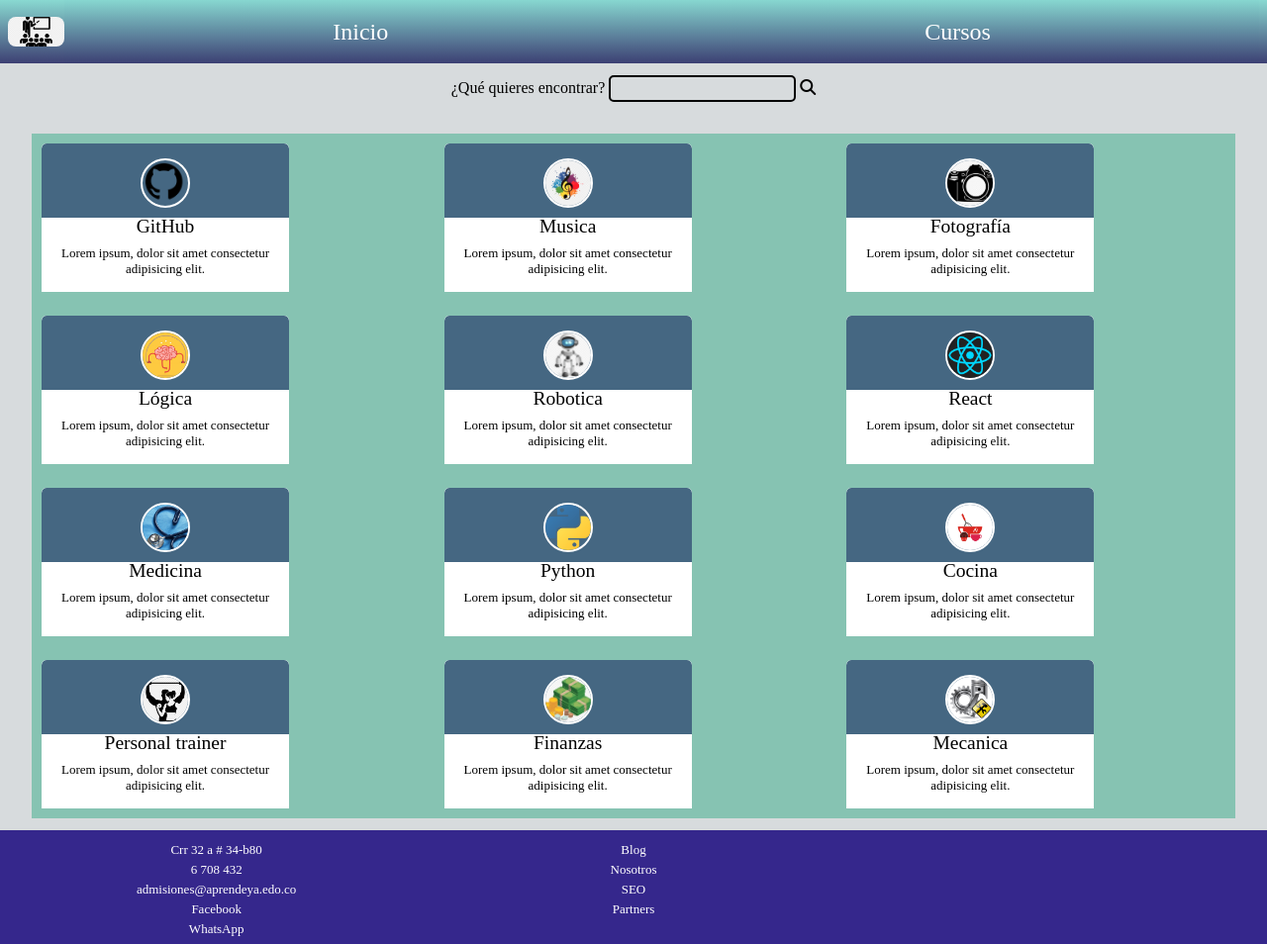
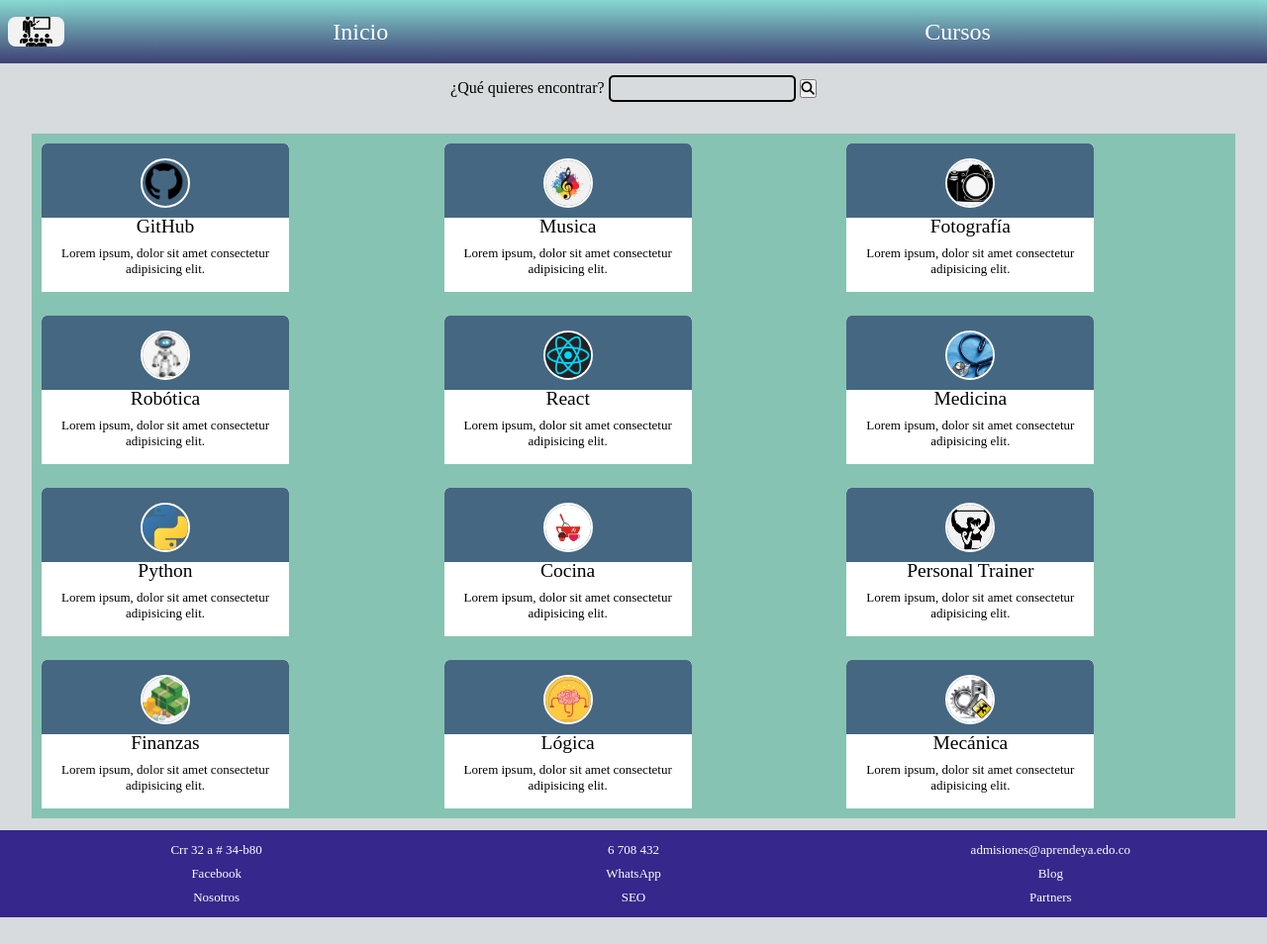
Before and after one commit to magualteros/bit01website, a plain HTML site: page cursos.html in a window 1280 px wide. Shown: the whole page at 99% size. After the commit the page ends 927 px from the top, so only its background shows below. Drawn offline with Linux system fonts and the light colour scheme.

Commit message:
Mejorando contenido dinamico

```diff
--- a/assets/css/cursos.css
+++ b/assets/css/cursos.css
@@ -3,10 +3,10 @@
     height:auto;
 }
 
-#search label{
+#section-search label{
    color: #000;
 }
-#search input{
+#section-search input{
     border: 2px solid #000;
     border-radius: 5px;
     color:#000;
--- a/assets/css/styles.css
+++ b/assets/css/styles.css
@@ -5,12 +5,12 @@
     list-style: none;
     box-sizing: border-box;
     /* Color Theme Swatches in Hex */
---color-azul: #3D4073;
---color-black: #1A1E26;
---color-gris:#d7dbdd;
+--color-azul:#3D4073;
+--color-azul2:#35278C;
+--color-azul3:#5155A6;
+--color-black:#1A1E26;
+--color-gris: #d7dbdd;
 --color-blanco:#fff;
---color-azul2: #35278C;
---color-azul3: #5155A6;
 --color-verde: #022623;
 --color-aguaMarina: #89D9D1;
 --color-naranja: #BF8665;
@@ -50,8 +50,7 @@
     width: 60px;
     height: 30px;
 }
-.logo  img{
-
+.logo img{
     border-radius: 8px;
 }
 .menu{
--- /dev/null
+++ b/assets/js/cursos.js
@@ -0,0 +1,103 @@
+const $search = document.getElementById('search');
+const $btnSearch = document.getElementById('btnsearch');
+
+let courses = [
+    {
+        titulo: 'GitHub',
+        imagen: 'http://127.0.0.1:5500/bit01website/assets/images/github.png',
+        descripción:'Lorem ipsum, dolor sit amet consectetur adipisicing elit.'
+    },
+    {
+        titulo: 'Musica',
+        imagen: 'http://127.0.0.1:5500/bit01website/assets/images/musica.png',
+        descripción:'Lorem ipsum, dolor sit amet consectetur adipisicing elit.'
+    },
+    {
+        titulo: 'Fotografía',
+        imagen: 'http://127.0.0.1:5500/bit01website/assets/images/foto.jpg',
+        descripción:'Lorem ipsum, dolor sit amet consectetur adipisicing elit.'
+    },
+    {
+        titulo: 'Robótica',
+        imagen: 'http://127.0.0.1:5500/bit01website/assets/images/robotica.jpg',
+        descripción:'Lorem ipsum, dolor sit amet consectetur adipisicing elit.'
+    },
+    {
+        titulo: 'React',
+        imagen: 'http://127.0.0.1:5500/bit01website/assets/images/react.png',
+        descripción:'Lorem ipsum, dolor sit amet consectetur adipisicing elit.'
+    },
+    {
+        titulo: 'Medicina',
+        imagen: 'http://127.0.0.1:5500/bit01website/assets/images/medicina.jpg',
+        descripción:'Lorem ipsum, dolor sit amet consectetur adipisicing elit.'
+    },
+    {
+        titulo: 'Python',
+        imagen: 'http://127.0.0.1:5500/bit01website/assets/images/python.png',
+        descripción:'Lorem ipsum, dolor sit amet consectetur adipisicing elit.'
+    },
+    {
+        titulo: 'Cocina',
+        imagen: 'http://127.0.0.1:5500/bit01website/assets/images/cocina.jpg',
+        descripción:'Lorem ipsum, dolor sit amet consectetur adipisicing elit.'
+    },
+    {
+        titulo: 'Personal Trainer',
+        imagen: 'http://127.0.0.1:5500/bit01website/assets/images/trainer.png',
+        descripción:'Lorem ipsum, dolor sit amet consectetur adipisicing elit.'
+    },
+    {
+        titulo: 'Finanzas',
+        imagen: 'http://127.0.0.1:5500/bit01website/assets/images/finanzas.jpg',
+        descripción:'Lorem ipsum, dolor sit amet consectetur adipisicing elit.'
+    },
+    {
+        titulo: 'Lógica',
+        imagen: 'http://127.0.0.1:5500/bit01website/assets/images/logica.jpg',
+        descripción:'Lorem ipsum, dolor sit amet consectetur adipisicing elit.'
+    },
+    {
+        titulo: 'Mecánica',
+        imagen: 'http://127.0.0.1:5500/bit01website/assets/images/mecanica.png',
+        descripción:'Lorem ipsum, dolor sit amet consectetur adipisicing elit.'
+    }
+];
+const sectionCourses = document.getElementById('cursos');
+function mostrarCursos(list) {
+
+    list.forEach(curso => {
+        //**** Creando elementos html para seccion de cursos ****
+        const $cardCourse = document.createElement('div');
+        $cardCourse.classList.add('card');
+        const $cardContent = document.createElement('div');
+        $cardContent.classList.add('content-card');
+        const $pictureCurse = document.createElement('picture');
+        const $imgCourse = document.createElement('img');
+        $imgCourse.setAttribute('src', curso.imagen);
+        const $titleCourse = document.createElement('h2');
+        $titleCourse.innerText = '' + curso.titulo;
+        const $desCourse = document.createElement('p');
+        $desCourse.innerText = '' + curso.descripción;
+
+        //**** Ensamblando elementos html ****
+        $pictureCurse.appendChild($imgCourse);
+        $cardContent.appendChild($pictureCurse);
+        $cardContent.appendChild($titleCourse);
+        $cardContent.appendChild($desCourse);
+        $cardCourse.appendChild($cardContent);
+        sectionCourses.appendChild($cardCourse);
+    });
+}
+mostrarCursos(courses);
+let search=null;
+$search.addEventListener('change', (e) => {
+    search = e.target.value;
+    console.log(search);
+});
+
+$btnSearch.addEventListener('click',searchCourse);
+
+function searchCourse(search) {
+
+}
--- a/assets/js/index.js
+++ b/assets/js/index.js
@@ -32,8 +32,7 @@
 
         $formulario.reset();
     } else {
-        $confirmar.innerText = '❌ complete todos los campos'
+        $confirmar.innerText = '❌ Complete todos los campos';
     }
     e.preventDefault();
-
 });
--- a/cursos.html
+++ b/cursos.html
@@ -29,128 +29,27 @@
         </nav>
     </header>
     <main>
-        <section id="search">
+        <section id="section-search">
             <label for="buscar">¿Qué quieres encontrar?</label>
             <span>
-                <input type="search" id="buscar">
-                <i class="fa-solid fa-magnifying-glass"></i>
+                <input type="search" id="search">
+                <button id="btnsearch"><i class="fa-solid fa-magnifying-glass"></i></button>
             </span>
         </section>
         <section id="cursos">
-            <div class="card">
-                <div class="content-card">
-                    <picture>
-                        <img src="./assets/images/github.png" alt="">
-                    </picture>
-                    <h2>GitHub</h2>
-                    Lorem ipsum, dolor sit amet consectetur adipisicing elit.
-                </div>
-            </div>
-            <div class="card">
-                <div class="content-card">
-                    <picture>
-                        <img src="./assets/images/musica.png" alt="">
-                    </picture>
-                    <h2>Musica</h2>
-                    Lorem ipsum, dolor sit amet consectetur adipisicing elit.
-                </div>
-
-            </div>
-            <div class="card">
-                <div class="content-card">
-                    <picture><img src="./assets/images/foto.jpg" alt=""></picture>
-                    <h2>Fotografía</h2>
-                    Lorem ipsum, dolor sit amet consectetur adipisicing elit.
-                </div>
-
-            </div>
-            <div class="card">
-                <div class="content-card">
-                    <picture><img src="./assets/images/logica.jpg" alt=""></picture>
-                    <h2>Lógica</h2>
-                    Lorem ipsum, dolor sit amet consectetur adipisicing elit.
-                </div>
-
-            </div>
-            <div class="card">
-                <div class="content-card">
-                    <picture><img src="./assets/images/robotica.jpg" alt=""></picture>
-                    <h2>Robotica</h2>
-                    Lorem ipsum, dolor sit amet consectetur adipisicing elit.
-                </div>
-
-            </div>
-            <div class="card">
-                <div class="content-card">
-                    <picture><img src="./assets/images/react.png" alt=""></picture>
-                    <h2>React</h2>
-                    Lorem ipsum, dolor sit amet consectetur adipisicing elit.
-                </div>
-
-            </div>
-            <div class="card">
-                <div class="content-card">
-                    <picture><img src="./assets/images/medicina.jpg" alt=""></i></picture>
-                    <h2>Medicina</h2>
-                    Lorem ipsum, dolor sit amet consectetur adipisicing elit.
-                </div>
-
-            </div>
-            <div class="card">
-                <div class="content-card">
-                    <picture><img src="./assets/images/python.png" alt=""></i></picture>
-                    <h2>Python</h2>
-                    Lorem ipsum, dolor sit amet consectetur adipisicing elit.
-                </div>
-            </div>
-            <div class="card">
-                <div class="content-card">
-                    <picture><img src="./assets/images/cocina.jpg" alt=""></picture>
-                    <h2>Cocina</h2>
-                    Lorem ipsum, dolor sit amet consectetur adipisicing elit.
-                </div>
-            </div>
-            <div class="card">
-                <div class="content-card">
-                    <picture><img src="./assets/images/trainer.png" alt=""></picture>
-                    <h2>Personal trainer</h2>
-                    Lorem ipsum, dolor sit amet consectetur adipisicing elit.
-                </div>
-
-            </div>
-            <div class="card">
-                <div class="content-card">
-                    <picture><img src="./assets/images/finanzas.jpg" alt=""></picture>
-                    <h2>Finanzas</h2>
-                    Lorem ipsum, dolor sit amet consectetur adipisicing elit.
-                </div>
-            </div>
-            <div class="card">
-                <div class="content-card">
-                    <picture><img src="./assets/images/mecanica.png" alt=""></picture>
-                    <h2>Mecanica</h2>
-                    Lorem ipsum, dolor sit amet consectetur adipisicing elit.
-                </div>
-
-            </div>
-
         </section>
     </main>
     <footer>
-        <ul>
             <li><a href="#">Crr 32 a # 34-b80</a></li>
             <li><a href="#">6 708 432</a></li>
             <li><a href="#">admisiones@aprendeya.edo.co</a></li>
             <li><a href="#">Facebook</a></li>
             <li><a href="#">WhatsApp</a></li>
-        </ul>
-        <ul>
             <li><a href="#">Blog</a></li>
             <li><a href="#">Nosotros</a></li>
             <li><a href="#">SEO</a></li>
             <li><a href="#">Partners</a></li>
-        </ul>
     </footer>
-
+    <script src="./assets/js/cursos.js"></script>
 </body>
 </html>
```
Also changed, not shown: index.html (+0 -2 lines).
